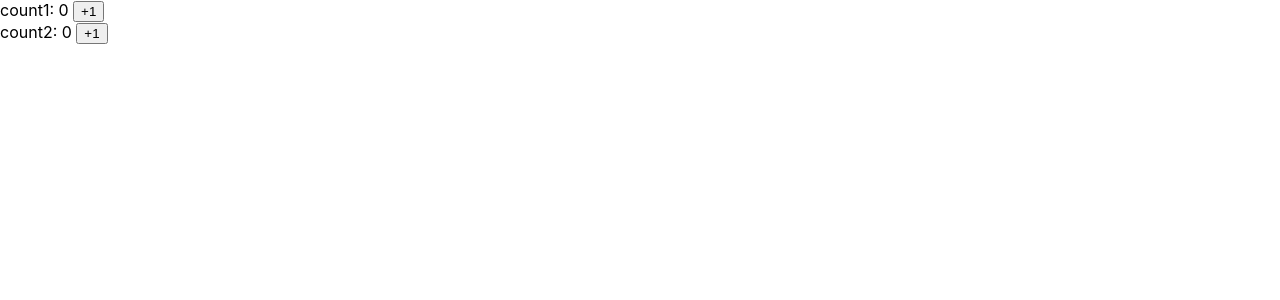
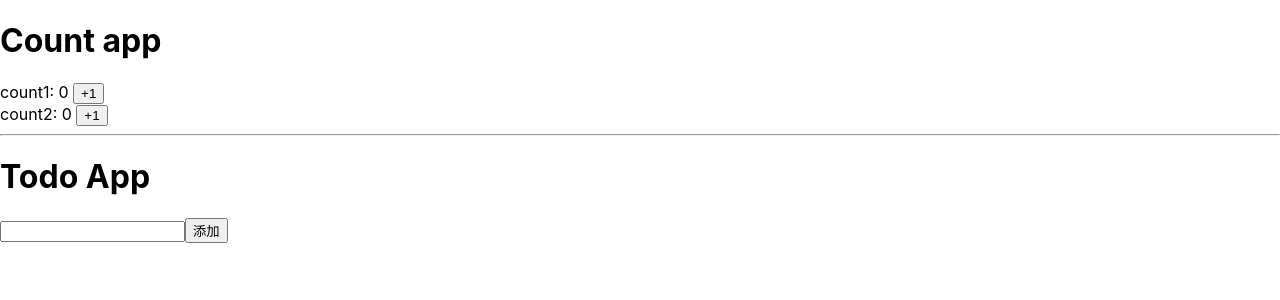
Before and after one commit to jamessawyer/react-mirco-state-manage, a React (Vite) app: page / in a window 1280 px wide. Shown: the top 300 px of the page. Built offline with nearby package versions, Linux system fonts and the light colour scheme.

Commit message:
valtio TodoApp示例

```diff
--- a/src/App.tsx
+++ b/src/App.tsx
@@ -1,5 +1,6 @@
 import { useState } from 'react'
 import { proxy, useSnapshot } from 'valtio'
+import TodoApp from './TodoApp'
 
 const state = proxy({
   count1: 0,
@@ -32,9 +33,13 @@ function App() {
 
   return (
     <div className="App">
+      <h1>Count app</h1>
       <Count1 />
       <br />
       <Count2 />
+      <hr />
+      <h1>Todo App</h1>
+      <TodoApp />
     </div>
   )
 }
--- /dev/null
+++ b/src/TodoApp.tsx
@@ -0,0 +1,103 @@
+import { proxy, useSnapshot } from 'valtio'
+import { nanoid } from 'nanoid'
+import { KeyboardEvent, memo, useEffect, useState } from 'react';
+
+type Todo = {
+  id: string;
+  title: string;
+  done: boolean;
+}
+
+const state = proxy<{todos: Todo[]}>({
+  todos: []
+})
+
+const createTodo = (title: string) => {
+  // 直接进行 mutation
+  state.todos.push({
+    id: nanoid(),
+    title,
+    done: false
+  })
+}
+
+const removeTodo = (id: string) => {
+  const idx = state.todos.findIndex(todo => todo.id === id)
+  state.todos.splice(idx, 1)
+}
+
+const toggleTodo = (id: string) => {
+  const idx = state.todos.findIndex(todo => todo.id === id)
+  state.todos[idx].done = !state.todos[idx].done
+}
+
+const TodoItem = ({id, title, done}: Todo) => {
+  useEffect(() => {
+    console.log('TodoItem render')
+  })
+  return (
+    <div>
+      <input type="checkbox" value={title} onChange={() => toggleTodo(id)} />
+      <span style={{ textDecoration: done ? 'line-through' : 'none' }}>{title}</span>
+      <button onClick={() => removeTodo(id)}>删除</button>
+    </div>
+  )
+}
+const MemoedTodoItem = memo(TodoItem)
+
+const TodoList = () => {
+  // 使用快照 获取 immutable 对象
+  const { todos } = useSnapshot(state)
+
+  useEffect(() => {
+    console.log('TodoList render')
+  })
+
+  return (
+    <div>
+      {todos.map(todo => (
+        <MemoedTodoItem key={todo.id} {...todo} />
+      ))}
+    </div>
+  )
+}
+
+const NewTodo = () => {
+  const [text, setText] = useState('')
+
+  const addTodo = () => {
+    if (!text) return
+    createTodo(text)
+    setText('')
+  }
+
+  const onKeyDown = (event: KeyboardEvent<HTMLInputElement>) => {
+    if (event.key === 'Enter') {
+      addTodo()
+    }
+  }
+
+  return (
+    <>
+      <input
+        type="text"
+        value={text}
+        onChange={e => setText(e.target.value)}
+        onKeyDown={onKeyDown}
+      />
+      <button onClick={addTodo}>添加</button>
+    </>
+  )
+}
+
+/**
+ * 当我们 toggleTodo 时， TodoItem 会重渲染，而 TodoList 也会重渲染
+ * 这是可以进行优化的地方
+ */
+
+export default () => (
+  <>
+    <NewTodo />
+    <TodoList />
+  </>
+)
```
